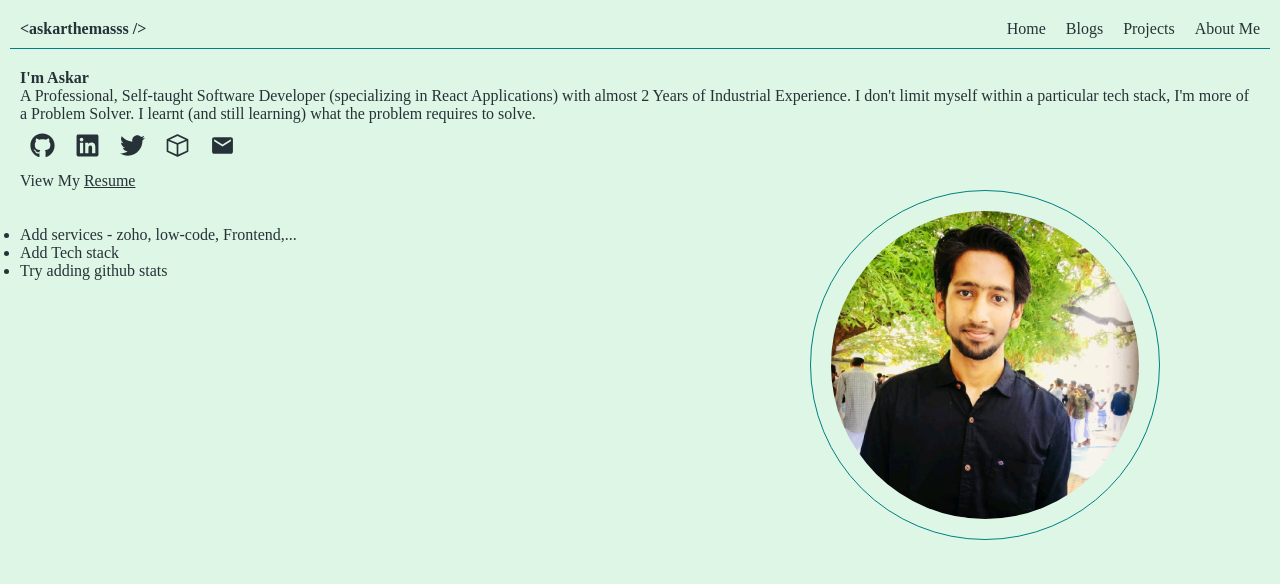
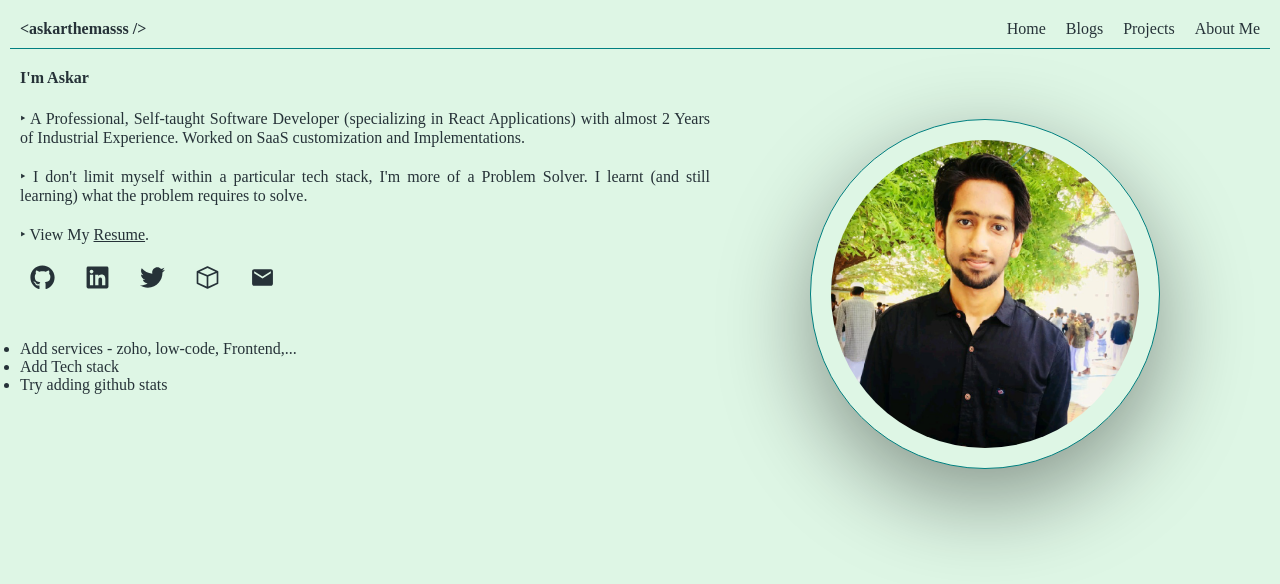
Before and after one commit to askarthemasss/portfolio, a React (Create React App) app: page /about in a window 1280 px wide. Shown: the top 584 px of the page. Built offline with nearby package versions, Linux system fonts and the light colour scheme.

Commit message:
Customized About me page

```diff
--- a/src/App.css
+++ b/src/App.css
@@ -9,6 +9,7 @@
   font-size: 1.6rem;
   background-color: #DEF6E5;
   color: #263238;
+  /* outline: 1px solid red; */
 }
 
 .loading-container{
@@ -95,17 +96,25 @@
   /* border: 1px solid teal; */
 }
 
-.about-me{
+.about-me-main{
   margin: 2rem;
+  display: flex;
+
+}
+
+.about-me-bio{
+  text-align: justify;
+  margin: 2rem 0;
 }
 
 .profile-image{
   width: 35rem;
-  border-radius: 25rem;
+  border-radius: 50%;
+  box-shadow: rgba(0, 0, 0, 0.4) 0px 30px 90px;
   padding: 2rem;
   border: 1px solid teal;
   float: right;
-  margin-right: 10rem;
+  margin: 5rem 10rem;
   }
 
 /* For Mobiles */
--- a/src/pages/About.jsx
+++ b/src/pages/About.jsx
@@ -4,18 +4,21 @@ import Image from "../documents/askar-profile.jpeg"
 
 const About = () => {
     return (
-        <div className="about-me">
+        <>
+            <div className="about-me-main">
+                <div className="about-me-left">
                     <h1>I'm Askar</h1>
                     <p className="about-me-bio">
-                A Professional, Self-taught Software Developer (specializing in React Applications)
-                with almost 2 Years of Industrial Experience.
-
-                I don't limit myself within a particular tech stack, I'm more of a Problem Solver.
+                        ‣ A Professional, Self-taught Software Developer (specializing in React Applications)
+                        with almost 2 Years of Industrial Experience. Worked on SaaS customization and
+                        Implementations.
+                        <br /><br />
+                        ‣ I don't limit myself within a particular tech stack, I'm more of a Problem Solver.
                         I learnt (and still learning) what the problem requires to solve.
+                        <br /><br />
+                        ‣ View My <a href={Resume}>Resume</a>.
                     </p>
-            <SocialLinks gap={"2rem"} />
-            <p className="resume">View My <a href={Resume}>Resume</a></p>
-            <img className="profile-image" src={Image} alt="My Profile" />
+                    <SocialLinks gap={"3rem"} />
                     <br /><br />
                     <ul>
                         <li>Add services - zoho, low-code, Frontend,...</li>
@@ -23,6 +26,14 @@ const About = () => {
                         <li>Try adding github stats</li>
                     </ul>
                 </div>
+                <div className="about-me-right">
+                    <img className="profile-image" src={Image} alt="My Profile" />
+                </div>
+            </div>
+            <div className="about-me-footer">
+
+            </div>
+        </>
      );
 }
 
```
Lines whose indentation alone changed are shown as unchanged.
